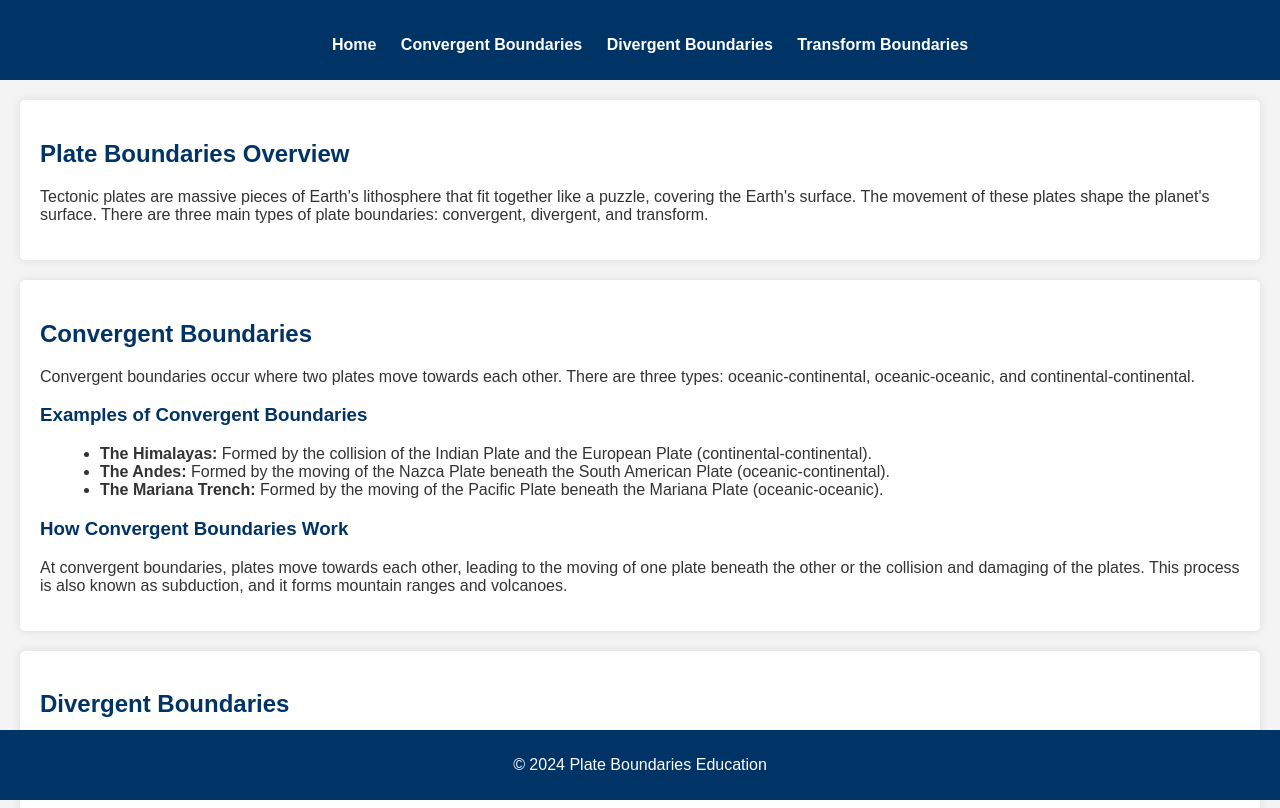
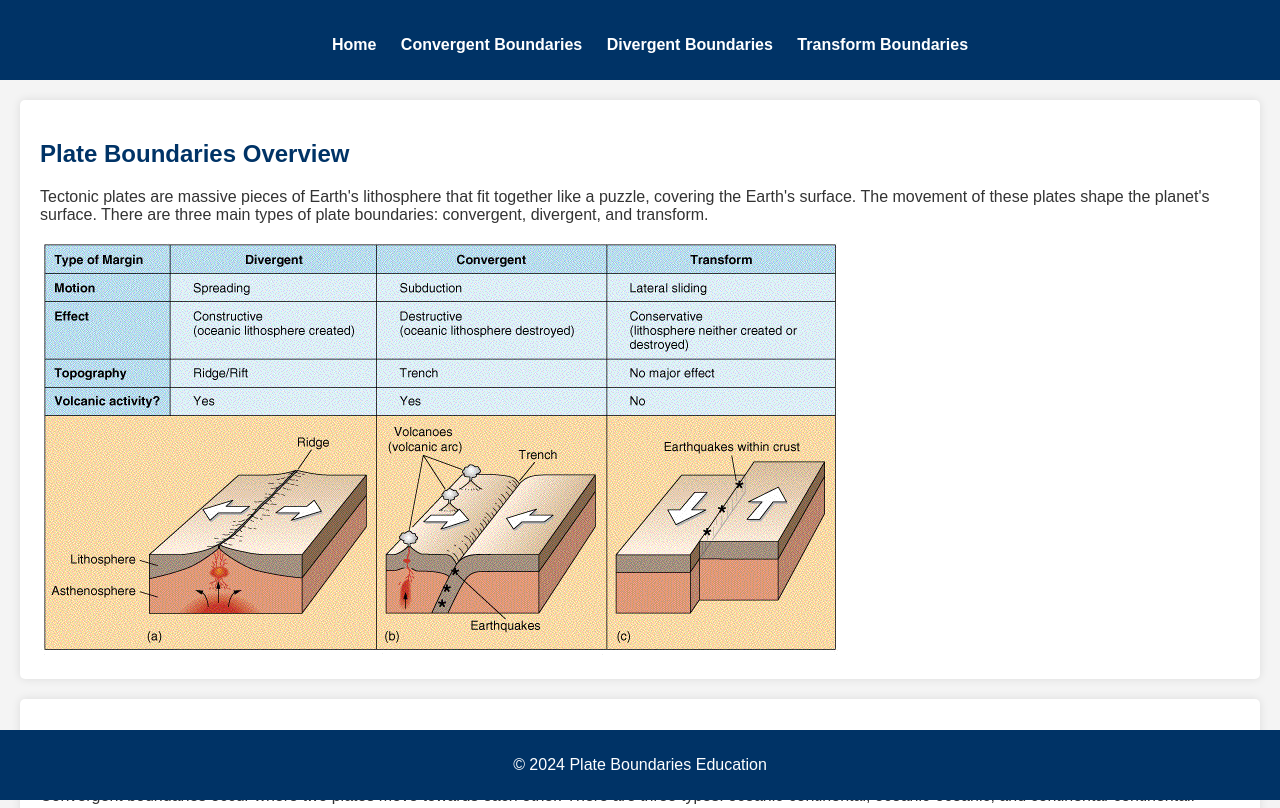
Before and after one commit to Vivexplorer/PlateBoundaries, a plain HTML site: page index.html in a window 1280 px wide. Shown: the top 808 px of the page. Drawn offline with Linux system fonts and the light colour scheme.

Commit message:
Update index.html

```diff
--- a/index.html
+++ b/index.html
@@ -22,6 +22,7 @@
         <section id="home">
             <h1>Plate Boundaries Overview</h1>
             <p>Tectonic plates are massive pieces of Earth's lithosphere that fit together like a puzzle, covering the Earth's surface. The movement of these plates shape the planet's surface. There are three main types of plate boundaries: convergent, divergent, and transform.</p>
+            <img src="IMG_0887.gif" alt="Boundaries Diagram">
         </section>
 
         <section id="convergent">
```
